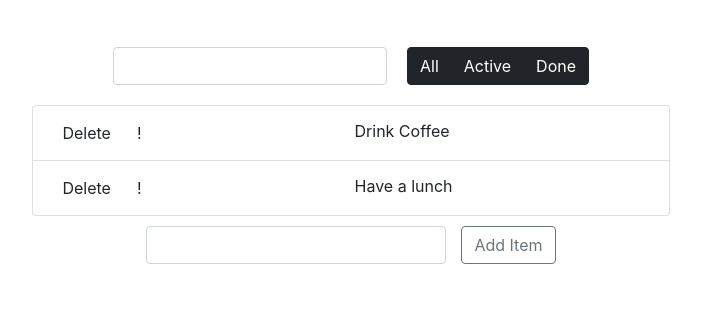
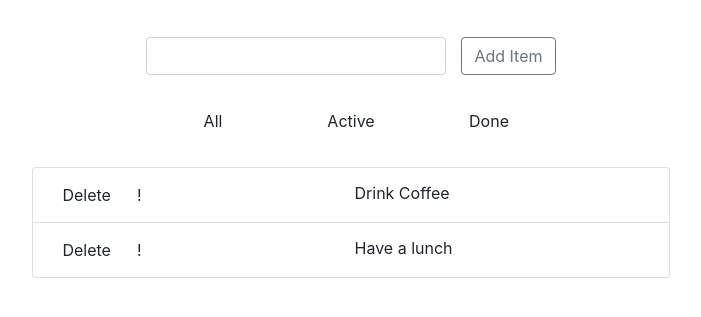
Before and after one commit to marcoci23/rp, a React app: page / in a window 1280 px wide. Shown: the part 101-418 px from the top of the page, without its empty margins (289-990 px from the left). Built offline with nearby package versions, Linux system fonts and the light colour scheme.

Commit message:
status filter*

```diff
--- a/package.json
+++ b/package.json
@@ -8,7 +8,7 @@
     "@testing-library/user-event": "^13.5.0",
     "react": "^18.0.0",
     "react-dom": "^18.0.0",
-    "react-scripts": "5.0.0",
+    "react-scripts": "^5.0.0",
     "web-vitals": "^2.1.4"
   },
   "scripts": {
--- a/src/components/App/App.js
+++ b/src/components/App/App.js
@@ -4,20 +4,20 @@ import './App.css';
 import AppHeader from '../AppHeader/AppHeader';
 import TodoList from '../TodoList/TodoList';
 import ItemAddForm from '../ItemAddForm/ItemAddForm';
+import ItemStatusFilter from '../ItemStatusFilter/ItemStatusFilter';
 
 
 export default class App extends React.Component {
 
-  maxId = 100;
+  maxId = 1;
 
   state = {
 
     todoData : [
       this.createTodoItem('Drink Coffee'),
-      this.createTodoItem('Have a lunch'),
-      // {label: "Drink Coffee", id:1},
-      // {label: "Have a lunch", id:2}
-    ]
+      this.createTodoItem('Have a lunch')
+    ],
+    filter: 'all'
 
    }
 
@@ -27,6 +27,7 @@ export default class App extends React.Component {
        important: false,
        done: false,
        id: this.maxId++
+
      }
    }
 
@@ -58,7 +59,7 @@ export default class App extends React.Component {
 
       this.setState(({todoData})=>{
 
-        const newArr = [...todoData , newItem]
+        const newArr = [...todoData, newItem ]
 
         return {
           todoData: newArr
@@ -110,21 +111,43 @@ export default class App extends React.Component {
           console.log("done" , id)
       }
 
+      filter(items,filter){
+        switch(filter){
+          case 'all':
+            return items;
+          case 'active':
+            return items.filter((item)=>!item.done)
+          case 'done':
+            return items.filter((item)=>item.done)
+          default:
+            return items;
+        }
+      }
+
+      onFilterChange(filter){
+        this.setState({filter})
+      }
   render(){
 
-        const {todoData} = this.state
+        const {todoData, filter} = this.state
         const doneCount = todoData.filter((el)=>el.done).length
         const todoCount = todoData.length - doneCount
+        const visibleItems = this.filter(todoData,filter)
         return (
           <div className="App">
             <AppHeader toDo={todoCount} done={doneCount}/>
+            <ItemAddForm onItemAdded={this.addItem}/>
+            <ItemStatusFilter
+            filter={filter}
+            onFilterChange={this.onFilterChange}
+            />
             <TodoList
             todos = {todoData}
             onDeleted={this.deleteItem}
             onToggleImportant={this.onToggleImportant}
             onToggleDone={this.onToggleDone}
             />
-            <ItemAddForm onItemAdded={this.addItem}/>
+
           </div>
         );
     }
--- a/src/components/AppHeader/AppHeader.css
+++ b/src/components/AppHeader/AppHeader.css
@@ -12,6 +12,6 @@
 }
 .title{
     text-align: center;
-    margin-bottom: 50px;
+    margin-bottom: 20px;
     margin-right: 20px
 }
--- a/src/components/AppHeader/AppHeader.js
+++ b/src/components/AppHeader/AppHeader.js
@@ -1,7 +1,6 @@
 import React from 'react'
-import ItemStatusFilter from '../ItemStatusFilter/ItemStatusFilter'
-import SearchPanel from '../SearchPanel/SearchPanel'
 import './AppHeader.css'
+
 
 const AppHeader = ({toDo , done})=>{
     return(
@@ -9,8 +8,8 @@ const AppHeader = ({toDo , done})=>{
             <div className='header'><h1 className='title'>ToDo App</h1>
             <span>{toDo} more to do , {done} done</span></div>
             <div className='app-header'>
-            <SearchPanel/>
-            <ItemStatusFilter/>
+
+
             </div>
         </div>
     )
--- a/src/components/ItemAddForm/ItemAddForm.css
+++ b/src/components/ItemAddForm/ItemAddForm.css
@@ -2,6 +2,7 @@
     margin-top: 10px;
     text-align: center;
     justify-content: center;
+    margin-bottom: 20px;
 }
 .input-form{
     width: 300px;
--- a/src/components/ItemAddForm/ItemAddForm.js
+++ b/src/components/ItemAddForm/ItemAddForm.js
@@ -4,7 +4,8 @@ import './ItemAddForm.css'
 export default class ItemAddForm extends React.Component{
 
     state = {
-        label: ' '
+        label: ' ',
+
     }
 
     onLabelChange=(e)=>{
--- a/src/components/ItemStatusFilter/ItemStatusFilter.css
+++ b/src/components/ItemStatusFilter/ItemStatusFilter.css
@@ -1,3 +1,14 @@
+.btn-filter{
+    display: flex;
+    justify-content: center;
+    margin-bottom: 20px;
+}
 .status-group{
-    margin-left:20px;
+    width: 133px;
 }
+.btn-align{
+    margin-right: 5px;
+}
+.btn-align:last-child{
+    margin-right: 0px;
+}
--- a/src/components/ItemStatusFilter/ItemStatusFilter.js
+++ b/src/components/ItemStatusFilter/ItemStatusFilter.js
@@ -3,13 +3,32 @@ import './ItemStatusFilter.css'
 
 export default class ItemStatusFilter extends React.Component {
 
+
+    buttons = [
+        {name: 'all', label: 'All'},
+        {name: 'active', label: 'Active'},
+        {name: 'done', label: 'Done'}
+    ]
 render(){
+    const {filter,name,onFilterChange} = this.props
+    const buttons = this.buttons.map(({name,label})=>{
     return(
-        <div className='btn-group status-group'>
-            <button className='btn btn-dark'>All</button>
-            <button className='btn btn-dark'>Active</button>
-            <button className='btn btn-dark'>Done</button>
-        </div>
+        <button
+        className='btn btn-align status-group'
+        onClick={()=>onFilterChange(name)}
+        key={name}
+        >{label}</button>
+    )
+    })
+
+    const isActive = filter == name
+    const classs=isActive ? 'btn-dark' : 'btn'
+
+    return(
+        <div className='btn-filter'>
+            <div className= {classs}>
+        {buttons}
+    </div></div>
     )
 }
 
--- a/src/components/SearchPanel/SearchPanel.js
+++ /dev/null
@@ -1,12 +0,0 @@
-import React from 'react'
-import './SearchPanel.css'
-
-const SearchPanel=()=>{
-    return (
-        <div>
-            <input type="textarea" className='form-control search-form'></input>
-        </div>
-    )
-}
-
-export default SearchPanel
```
Also changed, not shown: src/components/SearchPanel/SearchPanel.css (deleted), 1 other file.
